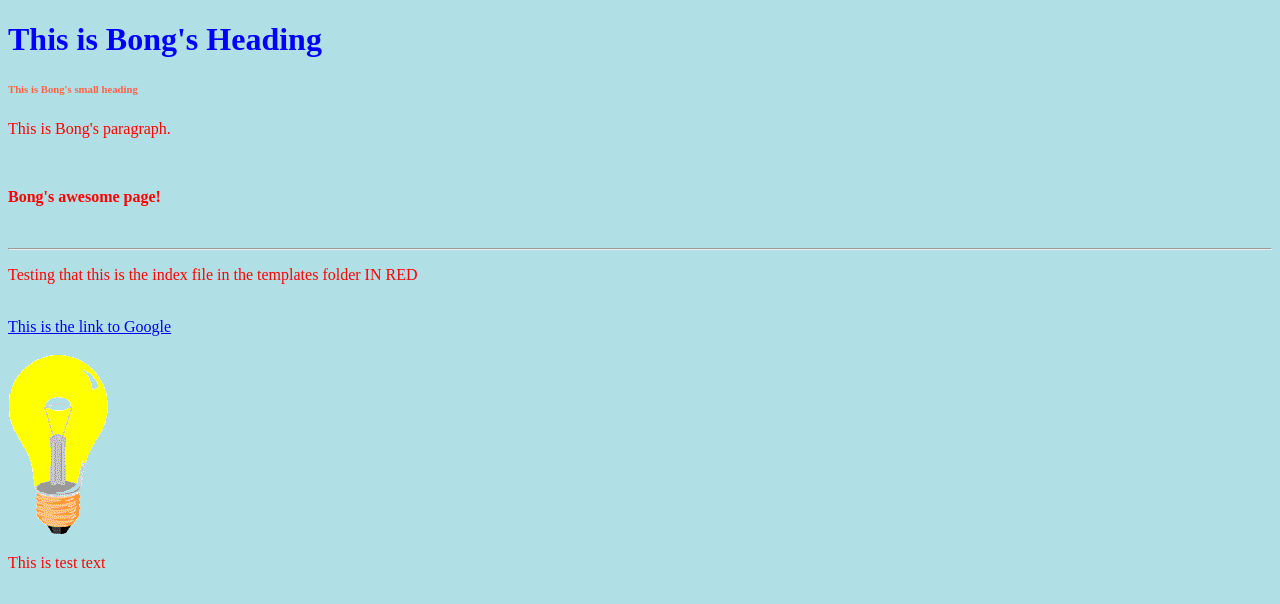
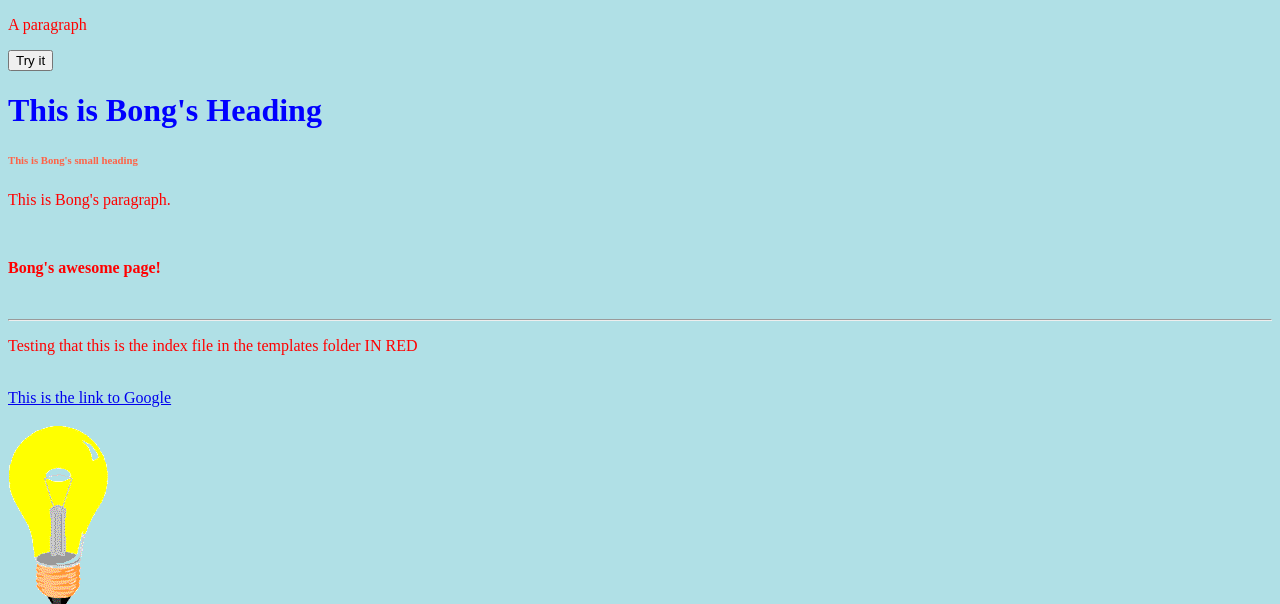
Before and after one commit to ctanseco/first-html-project, a Flask app: page / in a window 1280 px wide. Shown: the top 604 px of the page. Run offline with Flask 2, Linux system fonts and the light colour scheme.

Commit message:
added JS to page

```diff
--- a/templates/index.html
+++ b/templates/index.html
@@ -5,6 +5,9 @@
     <link rel="stylesheet" href="/static/styles/styles.css"
 </head>
 <body>
+    <p id="demo">A paragraph</p>
+    <button type="button" onclick="myFunction()">Try it</button>
+
     <h1>This is Bong's Heading</h1>
     <h6>This is Bong's small heading</h6>
 
@@ -26,5 +29,10 @@
 
     <p>This is test text</p>
 
+    <script>
+      function myFunction() {
+        document.getElementById("demo").innerHTML = "Hello JavaScript!";
+    }
+  </script>
 </body>
 </html>
```
